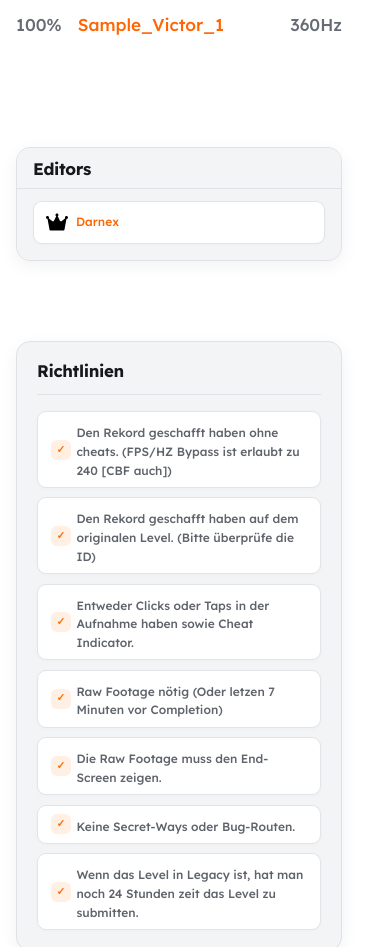
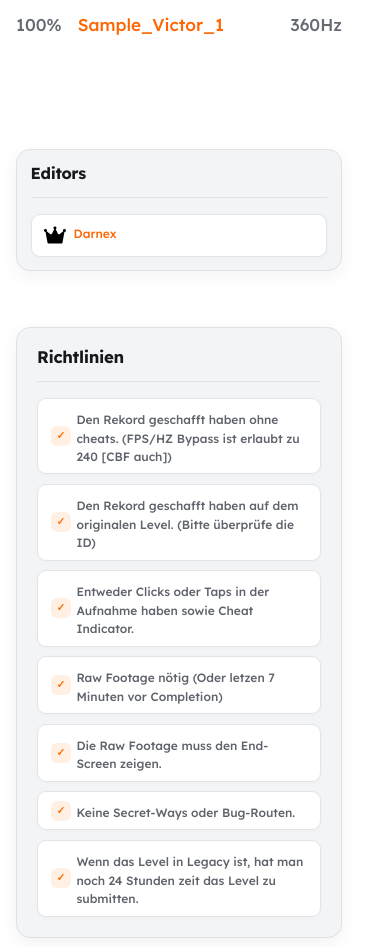
Before and after one commit to Davexloper/TSPL, a plain HTML site: page index.html in a window 390 px wide. Shown: the part 935-1882 px from the top of the page. Drawn offline with nearby package versions, Linux system fonts and the light colour scheme.

Commit message:
Update main.css

```diff
--- a/css/main.css
+++ b/css/main.css
@@ -19,7 +19,7 @@
     --color-surface: #ffffff;
     --color-surface-hover: #fafafa;
 
-    --color-discord: #5865f2;
+    --color-discord: #5865F2;
 }
 
 
@@ -256,15 +256,9 @@ input[type="checkbox"] {
 
     box-sizing: border-box;
 
-    /*
-       WICHTIG:
-       Nur eine winzige Lücke nach oben.
-    */
-    margin-top: 4px;
+    margin-top: 0.35rem;
 
-    margin-bottom: 1.5rem;
-
-    padding: 0;
+    padding: 1.25rem;
 
     background: #f3f4f6;
 
@@ -279,25 +273,28 @@ input[type="checkbox"] {
     box-shadow:
         0 5px 18px rgba(0, 0, 0, 0.055);
 
-    overflow: hidden;
+    transition:
+        border-color 0.16s ease,
+        box-shadow 0.16s ease;
+}
+
+.page-list .editors-box:hover {
+    border-color:
+        #d3d6db;
+
+    box-shadow:
+        0 9px 24px rgba(0, 0, 0, 0.07);
 }
 
 
 /* =========================================================
-   EDITORS HEADER
+   EDITORS TITLE
    ========================================================= */
 
 .page-list .editors-box__header {
-    box-sizing: border-box;
+    margin: 0 0 1rem 0;
 
-    width: 100%;
-
-    margin: 0;
-
-    padding:
-        1.25rem 1.25rem 0.85rem;
-
-    background: #f3f4f6;
+    padding-bottom: 0.85rem;
 
     border-bottom:
         1px solid #dfe1e5;
@@ -308,10 +305,6 @@ input[type="checkbox"] {
 
     padding: 0;
 
-    background: transparent;
-
-    border: 0;
-
     color:
         #17181c !important;
 
@@ -321,34 +314,21 @@ input[type="checkbox"] {
     font-weight:
         750;
 
-    line-height:
-        1.3;
-
     letter-spacing:
         -0.02em;
 }
 
 
 /* =========================================================
-   EDITORS LIST
+   EDITOR LIST
    ========================================================= */
 
 .page-list .editors-box .editors {
     box-sizing: border-box;
 
-    width: 100%;
-
     margin: 0;
 
-    padding:
-        0.85rem 1.25rem 1.1rem;
-
-    background:
-        #f3f4f6;
-
-    border: 0;
-
-    box-shadow: none;
+    padding: 0;
 
     list-style: none;
 }
@@ -367,13 +347,11 @@ input[type="checkbox"] {
 
     gap: 0.65rem;
 
-    width: 100%;
+    padding:
+        0.65rem 0.75rem;
 
     margin:
         0 0 0.5rem 0;
-
-    padding:
-        0.65rem 0.75rem;
 
     background:
         #ffffff;
@@ -460,17 +438,13 @@ input[type="checkbox"] {
 
     box-sizing: border-box;
 
-    margin-top:
-        1.5rem;
+    margin-top: 1.5rem;
 
-    padding:
-        1.25rem;
+    padding: 1.25rem;
 
-    background:
-        #f3f4f6;
+    background: #f3f4f6;
 
-    color:
-        #24262b;
+    color: #24262b;
 
     border:
         1px solid #dfe1e5;
@@ -528,8 +502,7 @@ input[type="checkbox"] {
    ========================================================= */
 
 .page-list .requirements-box p {
-    position:
-        relative;
+    position: relative;
 
     margin:
         0 0 0.6rem 0;
@@ -646,6 +619,7 @@ input[type="checkbox"] {
    DISCORD
    ========================================================= */
 
+/* Original Discord blurple */
 .discord,
 .discord-link,
 .discord-button,
@@ -653,7 +627,7 @@ input[type="checkbox"] {
 .fa-discord,
 [class*="discord"] {
     color:
-        #5865f2 !important;
+        #5865F2 !important;
 }
 
 
@@ -670,7 +644,7 @@ input[type="checkbox"] {
         9px;
 
     color:
-        #5865f2 !important;
+        #5865F2 !important;
 
     transition:
         background 0.15s ease,
@@ -686,7 +660,7 @@ input[type="checkbox"] {
         rgba(88, 101, 242, 0.40) !important;
 
     color:
-        #5865f2 !important;
+        #5865F2 !important;
 }
 
 
@@ -1212,7 +1186,6 @@ hr {
    ========================================================= */
 
 @media screen and (max-width: 900px) {
-
     header,
     main {
         grid-template-columns:
@@ -1245,23 +1218,13 @@ hr {
             1rem;
     }
 
-    .page-list .editors-box {
+    .editors-box {
         margin-top:
-            4px;
+            0.35rem;
     }
 }
 
 @media screen and (max-width: 600px) {
-
-    .page-list .editors-box__header {
-        padding:
-            0.9rem 1rem 0.75rem;
-    }
-
-    .page-list .editors-box .editors {
-        padding:
-            0.75rem 1rem 1rem;
-    }
 
     .requirements-box {
         padding:
@@ -1277,4 +1240,14 @@ hr {
         padding:
             0.7rem 0.7rem 0.7rem 2.25rem;
     }
+
+    .page-list .editors-box {
+        padding:
+            0.85rem;
+    }
+
+    .page-list .editors-box__header h3 {
+        font-size:
+            1rem;
+    }
 }
```
